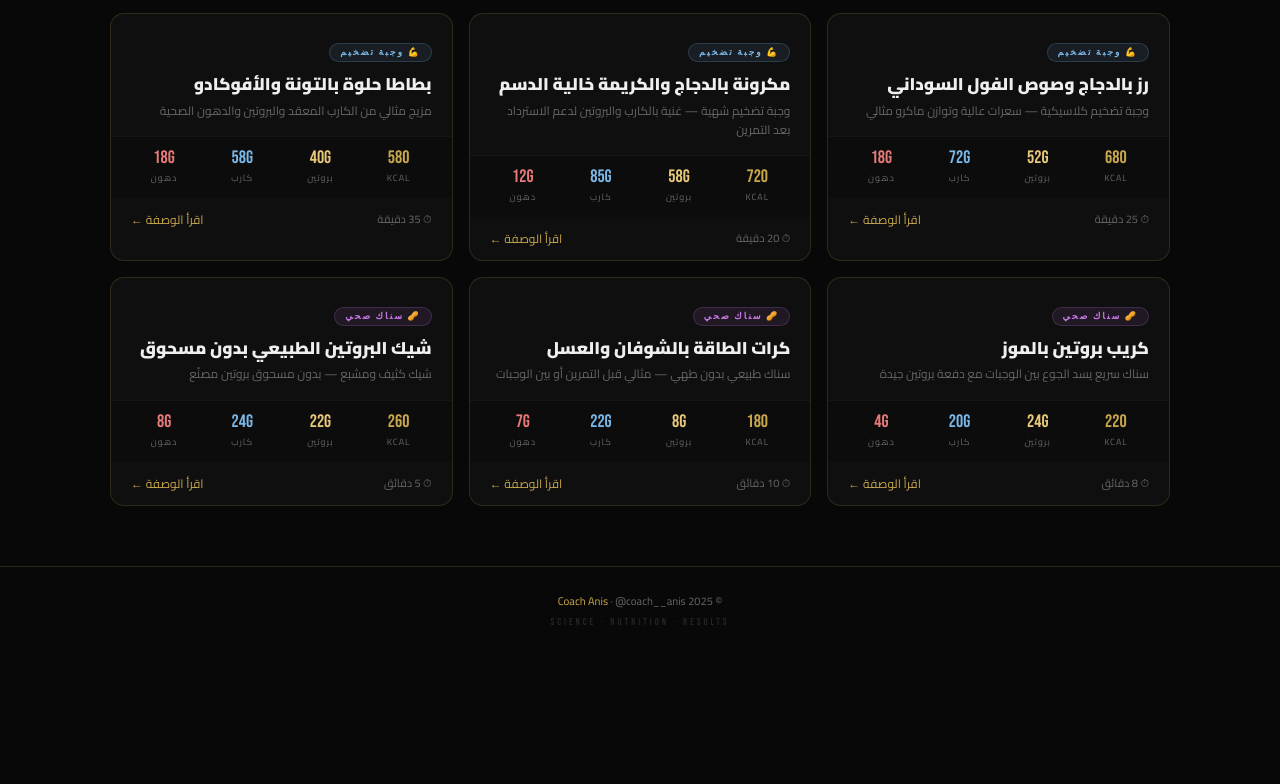
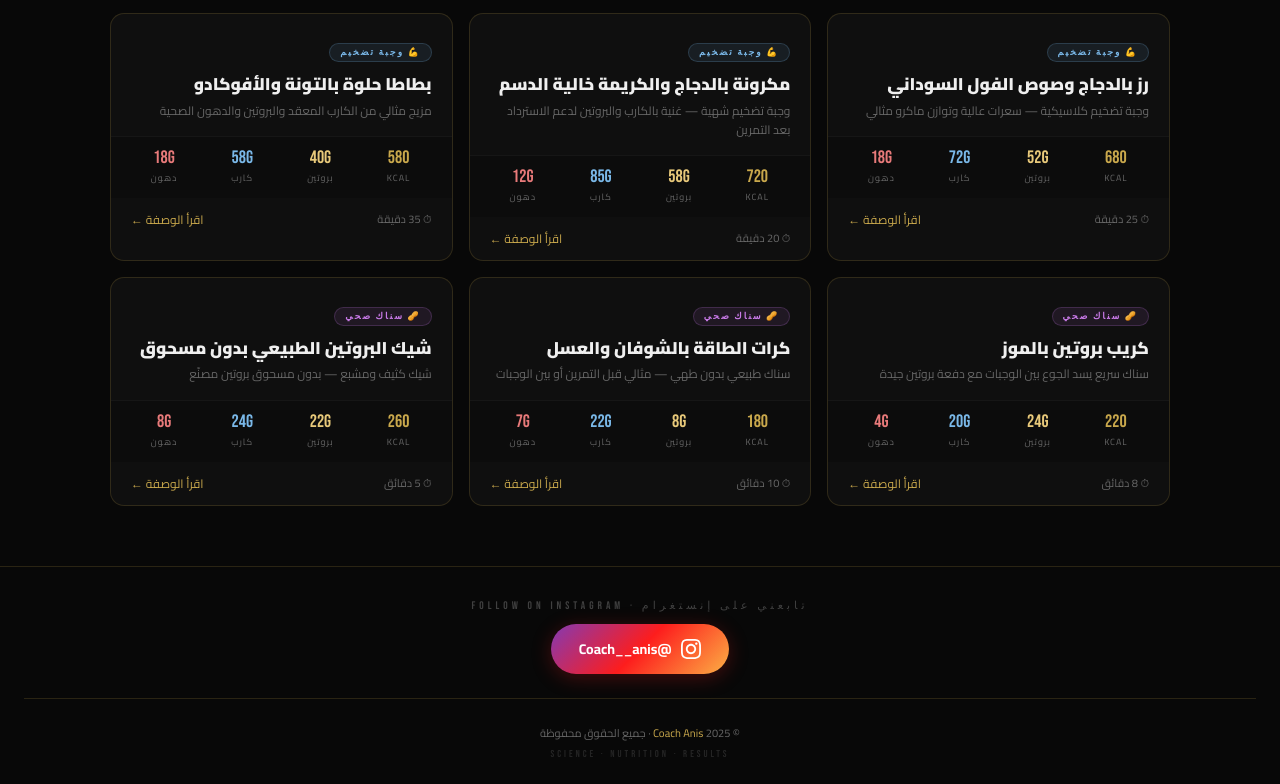
Before and after one commit to coach-anis/NUTRITION-RECIPES, a plain HTML site: page index.html in a window 1280 px wide. Shown: the part 904-1688 px from the top of the page. Before the commit the page ends 1556 px from the top, so only its background shows below. Drawn offline with Linux system fonts and the light colour scheme.

Commit message:
Update footer layout and add Instagram section

```diff
--- a/index.html
+++ b/index.html
@@ -387,12 +387,34 @@ body::after {
 
 /* footer */
 footer {
-  text-align:center; padding:24px;
+  text-align:center; padding:32px 24px 24px;
   font-size:11px; color:var(--dim);
   border-top:1px solid var(--border);
   position:relative; z-index:1;
 }
 footer span { color:var(--gold); }
+
+.ig-section {
+  display:flex; flex-direction:column; align-items:center;
+  gap:12px; margin-bottom:24px; padding-bottom:24px;
+  border-bottom:1px solid var(--border);
+}
+.ig-label {
+  font-family:'Bebas Neue', sans-serif;
+  letter-spacing:4px; font-size:11px;
+  color:var(--dim); opacity:.6;
+}
+.ig-btn {
+  display:inline-flex; align-items:center; gap:10px;
+  padding:12px 28px; border-radius:30px;
+  background:linear-gradient(135deg,#833ab4,#fd1d1d,#fcb045);
+  color:#fff; font-family:'Cairo',sans-serif;
+  font-size:14px; font-weight:700;
+  text-decoration:none; transition:all .25s;
+  box-shadow:0 4px 20px rgba(253,29,29,.25);
+}
+.ig-btn:hover { transform:translateY(-3px); box-shadow:0 8px 30px rgba(253,29,29,.4); }
+.ig-btn svg { width:20px; height:20px; fill:#fff; flex-shrink:0; }
 </style>
 </head>
 <body>
@@ -434,7 +456,16 @@ footer span { color:var(--gold); }
 </div>
 
 <footer>
-  <div>© 2025 <span>Coach Anis</span> · @coach__anis</div>
+  <div class="ig-section">
+    <div class="ig-label">تابعني على إنستغرام · FOLLOW ON INSTAGRAM</div>
+    <a class="ig-btn" href="https://www.instagram.com/coach__anis?igsh=am5jbXo5ZGJwb2F4" target="_blank" rel="noopener">
+      <svg viewBox="0 0 24 24" xmlns="http://www.w3.org/2000/svg">
+        <path d="M12 2.163c3.204 0 3.584.012 4.85.07 3.252.148 4.771 1.691 4.919 4.919.058 1.265.069 1.645.069 4.849 0 3.205-.012 3.584-.069 4.849-.149 3.225-1.664 4.771-4.919 4.919-1.266.058-1.644.07-4.85.07-3.204 0-3.584-.012-4.849-.07-3.26-.149-4.771-1.699-4.919-4.92-.058-1.265-.07-1.644-.07-4.849 0-3.204.013-3.583.07-4.849.149-3.227 1.664-4.771 4.919-4.919 1.266-.057 1.645-.069 4.849-.069zm0-2.163c-3.259 0-3.667.014-4.947.072-4.358.2-6.78 2.618-6.98 6.98-.059 1.281-.073 1.689-.073 4.948 0 3.259.014 3.668.072 4.948.2 4.358 2.618 6.78 6.98 6.98 1.281.058 1.689.072 4.948.072 3.259 0 3.668-.014 4.948-.072 4.354-.2 6.782-2.618 6.979-6.98.059-1.28.073-1.689.073-4.948 0-3.259-.014-3.667-.072-4.947-.196-4.354-2.617-6.78-6.979-6.98-1.281-.059-1.69-.073-4.949-.073zm0 5.838c-3.403 0-6.162 2.759-6.162 6.162s2.759 6.163 6.162 6.163 6.162-2.759 6.162-6.163c0-3.403-2.759-6.162-6.162-6.162zm0 10.162c-2.209 0-4-1.79-4-4 0-2.209 1.791-4 4-4s4 1.791 4 4c0 2.21-1.791 4-4 4zm6.406-11.845c-.796 0-1.441.645-1.441 1.44s.645 1.44 1.441 1.44c.795 0 1.439-.645 1.439-1.44s-.644-1.44-1.439-1.44z"/>
+      </svg>
+      @Coach__anis
+    </a>
+  </div>
+  <div>© 2025 <span>Coach Anis</span> · جميع الحقوق محفوظة</div>
   <div style="margin-top:5px;opacity:.3;font-family:'Bebas Neue';letter-spacing:3px;font-size:10px;">SCIENCE · NUTRITION · RESULTS</div>
 </footer>
 
```
